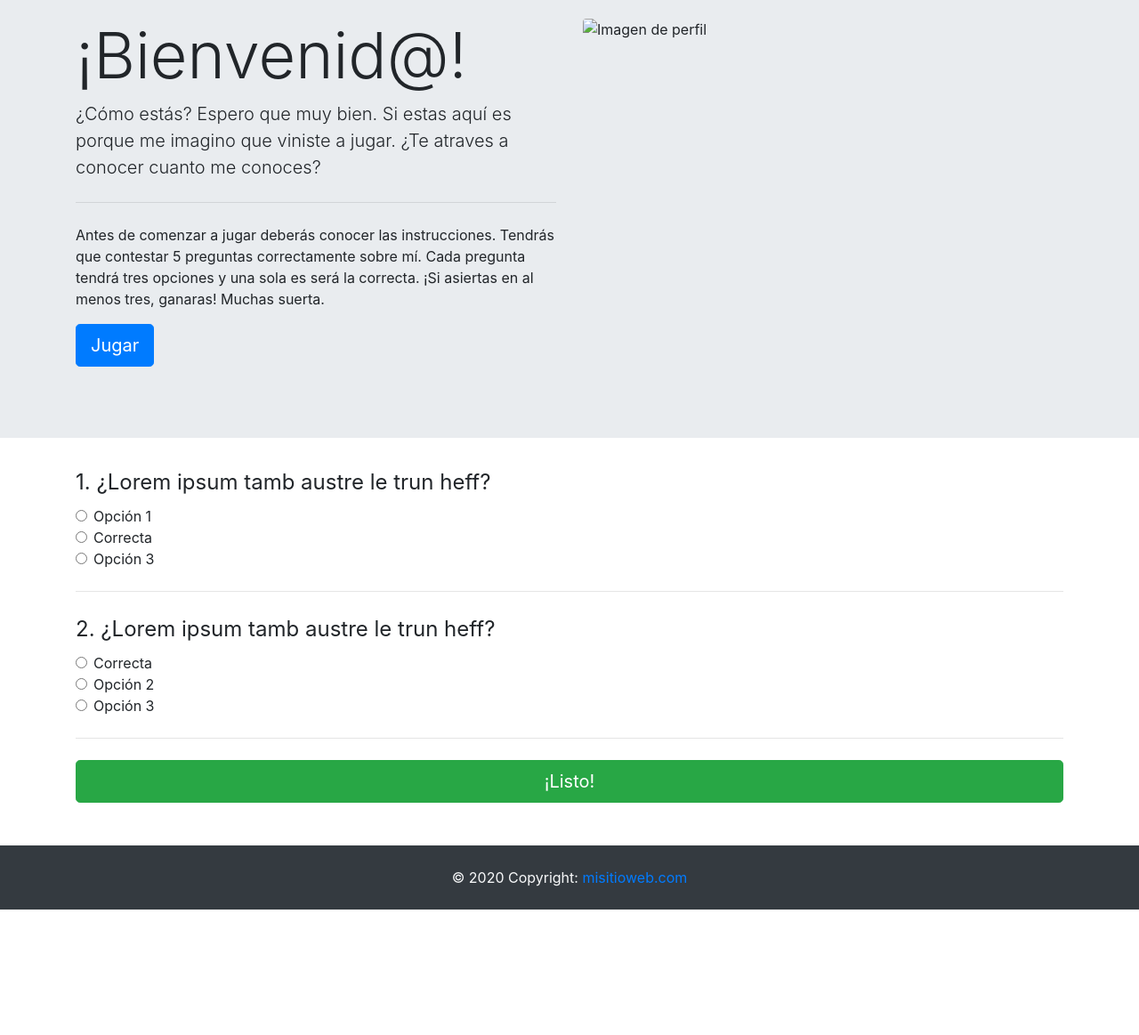
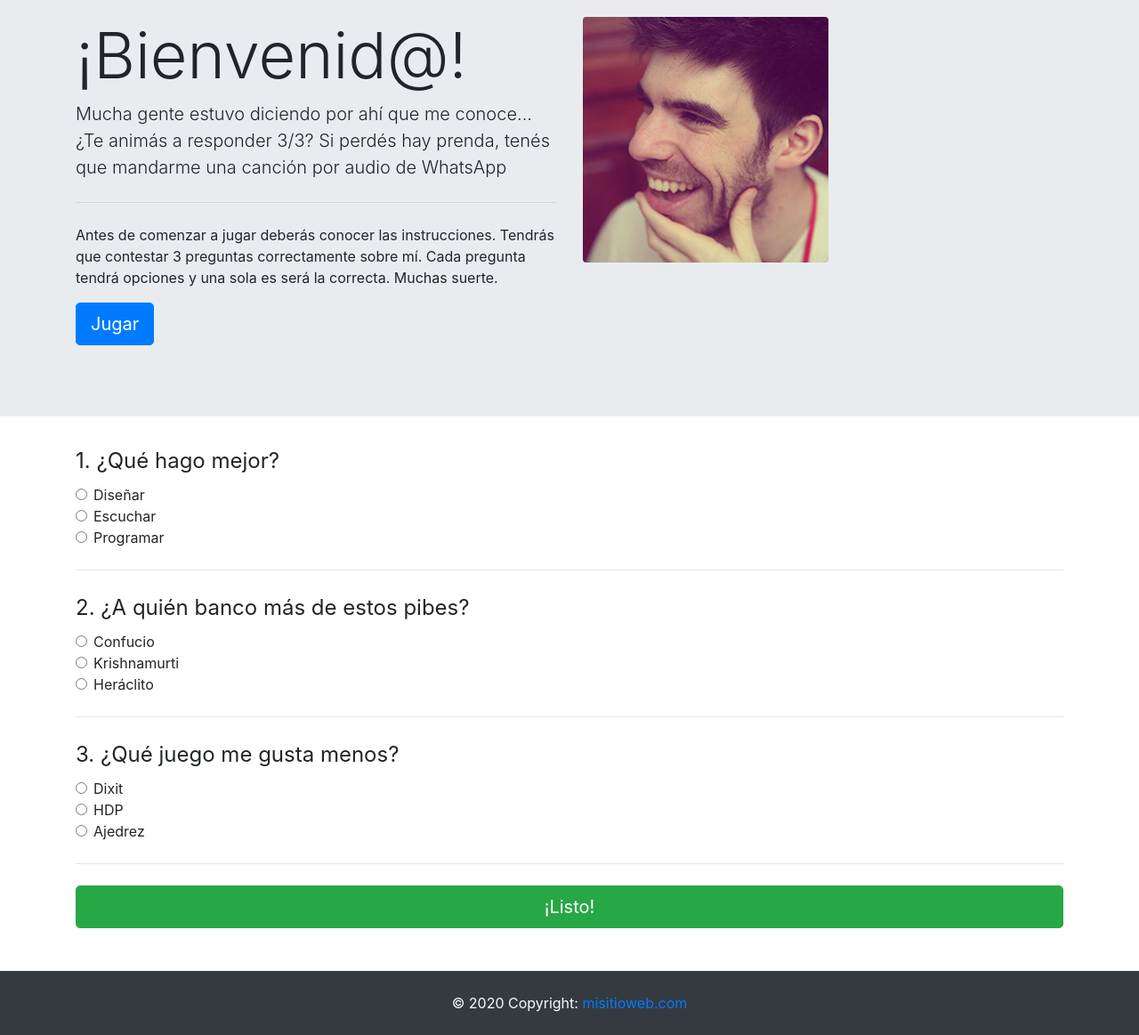
Before and after one commit to arielpont/surveyJavascript, a plain HTML site: page index.html in a window 1280 px wide. Shown: the part 117-1280 px from the top of the page at 89% size. Before the commit the page ends 1139 px from the top, so only its background shows below. Drawn offline with nearby package versions, Linux system fonts and the light colour scheme.

Commit message:
Add files via upload

```diff
--- a/assets/js/scripts.js
+++ b/assets/js/scripts.js
@@ -1,5 +1,6 @@
 function check(){
 
+    //Mariano: inserté esta línea como comentario//
     //Limpiamos consola cada vez que ejecutamos la función.
     //Esto es simplemente para ver más claro en el navegador el resultado.
     console.clear();
--- a/index.html
+++ b/index.html
@@ -1,4 +1,4 @@
-<!-- La declración de <!DOCTYPE html> se utiliza para indicarle al navegador que este documento es un HTML 5 -->
+<!-- Hice un cambio en este comentario (Mariano). La declración de <!DOCTYPE html> se utiliza para indicarle al navegador que este documento es un HTML 5 -->
 <!DOCTYPE html>
 <!-- La etiqueta <html> indica el inicio/raiz del documento y el atributo lang="es" indica el idioma del sitio. En este caso "es" = "español" -->
 <html lang="es">
@@ -13,7 +13,7 @@
         <link rel="stylesheet" href="https://stackpath.bootstrapcdn.com/bootstrap/4.5.0/css/bootstrap.min.css" integrity="sha384-9aIt2nRpC12Uk9gS9baDl411NQApFmC26EwAOH8WgZl5MYYxFfc+NcPb1dKGj7Sk" crossorigin="anonymous">
 
         <!-- Título que se muestra en la pestaña del navegador web -->
-        <title>¿Cuánto conoces de mí?</title>
+        <title>PONT by PONT</title>
     </head>
 
     <!-- En el <body> va todo el contenido que queremos que el usuario vea -->
@@ -21,7 +21,7 @@
 
         <header class="container">
             <nav class="navbar navbar-expand-lg navbar-light">
-                <a class="navbar-brand" href="#">Nombre Apellido</a>
+                <a class="navbar-brand" href="#">Avellaneda Park Land</a>
                 <button class="navbar-toggler" type="button" data-toggle="collapse" data-target="#navbarText" aria-controls="navbarText" aria-expanded="false" aria-label="Toggle navigation">
                     <span class="navbar-toggler-icon"></span>
                 </button>
@@ -44,13 +44,13 @@
                 <div class="row">
                     <div class="col-sm py-3">
                         <h1 class="display-3">¡Bienvenid@!</h1>
-                        <p class="lead">¿Cómo estás? Espero que muy bien. Si estas aquí es porque me imagino que viniste a jugar. ¿Te atraves a conocer cuanto me conoces?</p>
+                        <p class="lead">Mucha gente estuvo diciendo por ahí que me conoce...  ¿Te animás a responder 3/3? Si perdés hay prenda, tenés que mandarme una canción por audio de WhatsApp</p>
                         <hr class="my-4">
-                        <p>Antes de comenzar a jugar deberás conocer las instrucciones. Tendrás que contestar 5 preguntas correctamente sobre mí. Cada pregunta tendrá tres opciones y una sola es será la correcta. ¡Si asiertas en al menos tres, ganaras! Muchas suerta.</p>
+                        <p>Antes de comenzar a jugar deberás conocer las instrucciones. Tendrás que contestar 3 preguntas correctamente sobre mí. Cada pregunta tendrá opciones y una sola es será la correcta. Muchas suerte.</p>
                         <a class="btn btn-primary btn-lg" href="#play" role="button">Jugar</a>
                     </div>
                     <div class="col-sm py-3">
-                        <img src="assets/images/perfil.jpg" class="img-fluid rounded" alt="Imagen de perfil">
+                        <img src="assets/images/perfil.jpeg" class="img-fluid rounded" alt="Imagen de perfil">
                     </div>
                 </div>
             </div>
@@ -63,27 +63,27 @@
                 <!-- Pregunta 1 -->
                 <fieldset>
                     <!-- Acá va la pregunta escrita -->
-                    <legend>1. ¿Lorem ipsum tamb austre le trun heff?</legend>
+                    <legend>1. ¿Qué hago mejor?</legend>
                     <!-- Acá van las opciones. Cada respuesta puede tener muchas opciones y más de una correcta -->
                     <div class="form-check">
                          <!-- Importante por cada opción incorrecta indicarla con value="false" -->
                         <input class="form-check-input" type="radio" name="group1" value="false">
                         <label class="form-check-label">
                             <!-- Acá se escribre la respuesta posible -->
-                            Opción 1
+                            Diseñar
                         </label>
                     </div>
                     <div class="form-check">
                         <!-- Importante por cada opción correcta indicarla con value="true" -->
                         <input class="form-check-input" type="radio" name="group1" value="true">
                         <label class="form-check-label">
-                            Correcta
+                            Escuchar
                         </label>
                     </div>
                     <div class="form-check">
                         <input class="form-check-input" type="radio" name="group1" value="false">
                         <label class="form-check-label">
-                            Opción 3
+                            Programar
                         </label>
                     </div>
                 </fieldset>
@@ -92,23 +92,53 @@
 
                 <!-- Pregunta 2 -->
                 <fieldset>
-                    <legend>2. ¿Lorem ipsum tamb austre le trun heff?</legend>
+                    <legend>2. ¿A quién banco más de estos pibes?</legend>
                     <div class="form-check">
                         <input class="form-check-input" type="radio" name="group2" value="true">
                         <label class="form-check-label">
-                            Correcta
+                            Confucio
                         </label>
                     </div>
                     <div class="form-check">
                         <input class="form-check-input" type="radio" name="group2" value="false">
                         <label class="form-check-label">
-                            Opción 2
+                            Krishnamurti
                         </label>
                     </div>
                     <div class="form-check">
                         <input class="form-check-input" type="radio" name="group2" value="false">
                         <label class="form-check-label">
-                            Opción 3
+                            Heráclito
+                        </label>
+                    </div>
+                </fieldset>
+                <!-- Linea divisora -->
+                <hr class="my-4">
+
+                   <!-- Pregunta 3 -->
+                   <fieldset>
+                    <!-- Acá va la pregunta escrita -->
+                    <legend>3. ¿Qué juego me gusta menos?</legend>
+                    <!-- Acá van las opciones. Cada respuesta puede tener muchas opciones y más de una correcta -->
+                    <div class="form-check">
+                         <!-- Importante por cada opción incorrecta indicarla con value="false" -->
+                        <input class="form-check-input" type="radio" name="group3" value="false">
+                        <label class="form-check-label">
+                            <!-- Acá se escribre la respuesta posible -->
+                            Dixit
+                        </label>
+                    </div>
+                    <div class="form-check">
+                        <!-- Importante por cada opción correcta indicarla con value="False" -->
+                        <input class="form-check-input" type="radio" name="group3" value="false">
+                        <label class="form-check-label">
+                            HDP
+                        </label>
+                    </div>
+                    <div class="form-check">
+                        <input class="form-check-input" type="radio" name="group3" value="true">
+                        <label class="form-check-label">
+                            Ajedrez
                         </label>
                     </div>
                 </fieldset>
```
Also changed, not shown: assets/images/perfil.jpeg (added), 1 other file.
